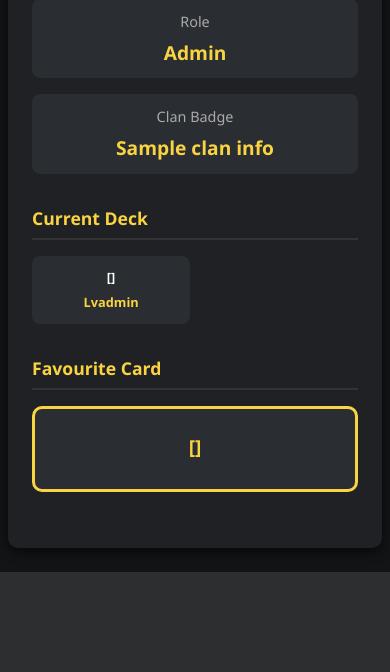
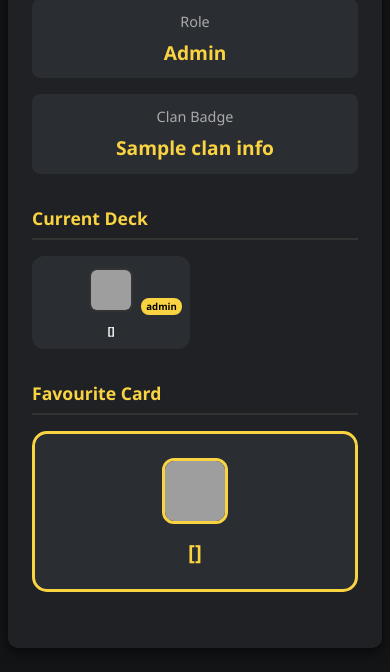
Before and after one commit to nljang/clash-royale-tracker, a FastAPI app: template templates/index.html in a window 390 px wide. Shown: the part 1595-2267 px from the top of the page. Before the commit the page ends 2167 px from the top, so only its background shows below. Run offline with FastAPI, Linux system fonts and the light colour scheme; the template is opened without the code that fills it: most values are stand-ins (such as "Sample title", 1, 10 or a date in 2020); grey boxes are pictures that could not be loaded.

Commit message:
Add card images to deck and favorite card display
- Display actual card images from Clash Royale API
- Add level badges on card images with modern styling
- Include fallback placeholders for missing images
- Enhance favorite card display with larger image
- Implement responsive design for card images
- Add hover effects and smooth transitions
- Optimize for mobile with smaller card images

🤖 Generated with [Claude Code](https://claude.ai/code)

Co-Authored-By: Claude <noreply@anthropic.com>

```diff
--- a/static/style.css
+++ b/static/style.css
@@ -212,30 +212,87 @@ header p {
 /* Deck Container */
 .deck-container {
     display: grid;
-    grid-template-columns: repeat(auto-fill, minmax(120px, 1fr));
-    gap: 0.8rem;
+    grid-template-columns: repeat(auto-fill, minmax(140px, 1fr));
+    gap: 1rem;
 }
 
 .card-item {
     background-color: #2a2d31;
-    padding: 0.8rem;
-    border-radius: 8px;
+    padding: 1rem;
+    border-radius: 12px;
     text-align: center;
     border: 2px solid transparent;
-    transition: all 0.2s ease;
+    transition: all 0.3s ease;
+    position: relative;
 }
 
 .card-item:hover {
     border-color: #f9d342;
-    transform: translateY(-2px);
+    transform: translateY(-4px);
+    box-shadow: 0 8px 20px rgba(249, 211, 66, 0.3);
+}
+
+.card-image-container {
+    position: relative;
+    margin-bottom: 0.8rem;
+    display: flex;
+    justify-content: center;
+    align-items: center;
+}
+
+.card-image {
+    width: 60px;
+    height: 60px;
+    border-radius: 8px;
+    object-fit: cover;
+    background-color: #1a1d21;
+    border: 2px solid #333;
+    transition: transform 0.2s ease;
+}
+
+.card-item:hover .card-image {
+    transform: scale(1.05);
+}
+
+.card-level-badge {
+    position: absolute;
+    bottom: -5px;
+    right: -5px;
+    background-color: #f9d342;
+    color: #000;
+    font-size: 0.7rem;
+    font-weight: bold;
+    padding: 0.2rem 0.4rem;
+    border-radius: 10px;
+    border: 2px solid #2a2d31;
+    min-width: 18px;
+    text-align: center;
+}
+
+.card-placeholder {
+    width: 60px;
+    height: 60px;
+    border-radius: 8px;
+    background: linear-gradient(135deg, #3a3d41, #2a2d31);
+    display: flex;
+    align-items: center;
+    justify-content: center;
+    margin: 0 auto 0.8rem;
+    border: 2px solid #444;
+}
+
+.card-placeholder-text {
+    font-size: 1.2rem;
+    font-weight: bold;
+    color: #f9d342;
 }
 
 .card-name {
     display: block;
-    font-size: 0.9rem;
+    font-size: 0.85rem;
     font-weight: bold;
     color: #fff;
-    margin-bottom: 0.3rem;
+    line-height: 1.2;
 }
 
 .card-level {
@@ -248,15 +305,41 @@ header p {
 .favourite-card {
     background-color: #2a2d31;
     padding: 1.5rem;
-    border-radius: 10px;
+    border-radius: 15px;
     text-align: center;
     border: 3px solid #f9d342;
+    transition: transform 0.2s ease;
+}
+
+.favourite-card:hover {
+    transform: scale(1.02);
+}
+
+.favourite-card-image-container {
+    margin-bottom: 1rem;
+    display: flex;
+    justify-content: center;
+}
+
+.favourite-card-image {
+    width: 80px;
+    height: 80px;
+    border-radius: 12px;
+    object-fit: cover;
+    background-color: #1a1d21;
+    border: 3px solid #f9d342;
+    transition: transform 0.2s ease;
+}
+
+.favourite-card:hover .favourite-card-image {
+    transform: scale(1.1);
 }
 
 .favourite-card .card-name {
-    font-size: 1.2rem;
+    font-size: 1.3rem;
     color: #f9d342;
     font-weight: bold;
+    margin-top: 0.5rem;
 }
 
 /* Error Container */
@@ -327,16 +410,26 @@ header p {
     }
 
     .deck-container {
-        grid-template-columns: repeat(auto-fill, minmax(100px, 1fr));
-        gap: 0.6rem;
+        grid-template-columns: repeat(auto-fill, minmax(120px, 1fr));
+        gap: 0.8rem;
     }
 
     .card-item {
-        padding: 0.6rem;
+        padding: 0.8rem;
+    }
+
+    .card-image {
+        width: 50px;
+        height: 50px;
     }
 
     .card-name {
         font-size: 0.8rem;
+    }
+
+    .favourite-card-image {
+        width: 70px;
+        height: 70px;
     }
 }
 
@@ -359,6 +452,30 @@ header p {
 
     .deck-container {
         grid-template-columns: repeat(2, 1fr);
+        gap: 0.6rem;
+    }
+
+    .card-item {
+        padding: 0.6rem;
+    }
+
+    .card-image {
+        width: 40px;
+        height: 40px;
+    }
+
+    .card-name {
+        font-size: 0.7rem;
+    }
+
+    .card-level-badge {
+        font-size: 0.6rem;
+        padding: 0.1rem 0.3rem;
+    }
+
+    .favourite-card-image {
+        width: 60px;
+        height: 60px;
     }
 
     .stats-section h3 {
--- a/templates/index.html
+++ b/templates/index.html
@@ -116,8 +116,17 @@
                 <div class="deck-container">
                     {% for card in current_deck %}
                     <div class="card-item">
+                        {% if card.iconUrls and card.iconUrls.medium %}
+                        <div class="card-image-container">
+                            <img src="{{ card.iconUrls.medium }}" alt="{{ card.name }}" class="card-image" loading="lazy">
+                            <span class="card-level-badge">{{ card.level }}</span>
+                        </div>
+                        {% else %}
+                        <div class="card-placeholder">
+                            <span class="card-placeholder-text">{{ card.name[:2] }}</span>
+                        </div>
+                        {% endif %}
                         <span class="card-name">{{ card.name }}</span>
-                        <span class="card-level">Lv{{ card.level }}</span>
                     </div>
                     {% endfor %}
                 </div>
@@ -129,6 +138,11 @@
             <div class="stats-section">
                 <h3>Favourite Card</h3>
                 <div class="favourite-card">
+                    {% if favourite_card.iconUrls and favourite_card.iconUrls.medium %}
+                    <div class="favourite-card-image-container">
+                        <img src="{{ favourite_card.iconUrls.medium }}" alt="{{ favourite_card.name }}" class="favourite-card-image" loading="lazy">
+                    </div>
+                    {% endif %}
                     <span class="card-name">{{ favourite_card.name }}</span>
                 </div>
             </div>
```
